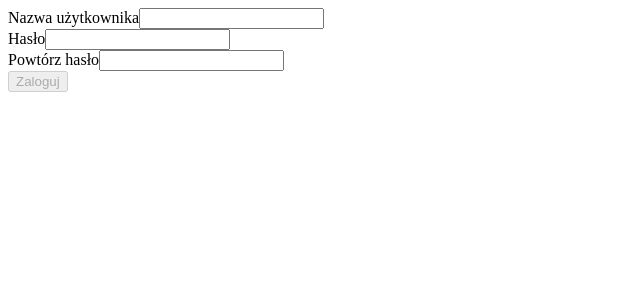
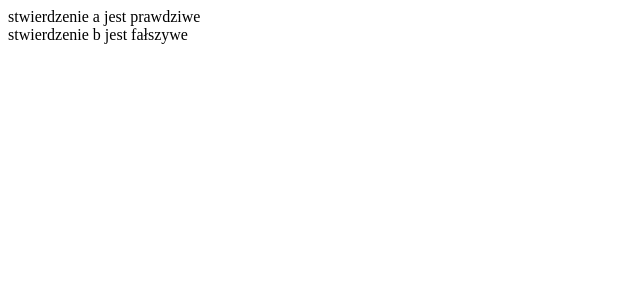
Before and after one commit to Ablaszak/WDAI, a React (Vite) app in the folder lab5-project/: page / in a window 1280 px wide. Shown: the top 300 px of the page, without its empty margins (0-640 px from the left). Built offline with nearby package versions, Linux system fonts and the light colour scheme.

Commit message:
finished 4.1

```diff
--- a/lab5-project/src/App.tsx
+++ b/lab5-project/src/App.tsx
@@ -1,7 +1,7 @@
-import Logowanie from "./components/formularze/Logowanie.tsx";
+import Ternary from "./components/inne/Ternary.tsx";
 
 function App() {
-    return <Logowanie/>;
+    return <Ternary/>;
 }
 
 export default App
--- /dev/null
+++ b/lab5-project/src/components/inne/Ternary.tsx
@@ -0,0 +1,9 @@
+export default function Ternary(){
+    let a = true;
+    let b = false;
+
+    return<>
+        <div>{a ? "stwierdzenie a jest prawdziwe" : "stwierdzenie a jest fałszywe"}</div>
+        <div>{b ? "stwierdzenie b jest prawdziwe" : "stwierdzenie b jest fałszywe"}</div>
+    </>
+}
```
